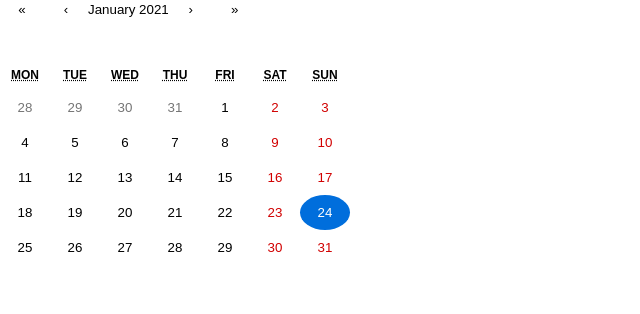
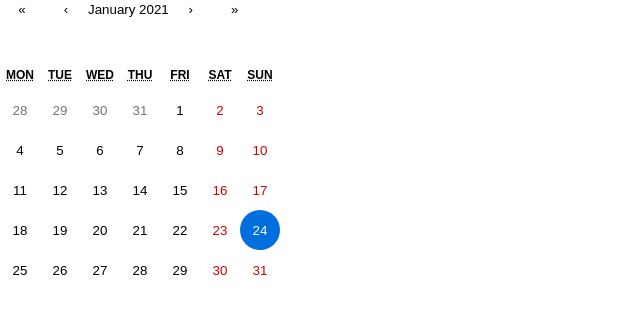
Before and after one commit to Raggii/Website-Test, a React (Create React App) app in the folder myapp/: page /dashboard/calend in a window 1280 px wide. Shown: the top 314 px of the page, without its empty margins (0-640 px from the left). Built offline with nearby package versions, Linux system fonts and the light colour scheme; a web font is replaced by a local one.

Commit message:
Calender has circle highlights

```diff
--- a/myapp/src/styles/dashboardStyles/calender.css
+++ b/myapp/src/styles/dashboardStyles/calender.css
@@ -1,5 +1,5 @@
 .react-calendar {
-  width: 350px;
+  width: 280px;
   max-width: 100%;
   background: white;
   border: 0px solid #a0a096;
@@ -80,8 +80,9 @@
 }
 .react-calendar__tile {
   max-width: 100%;
+  height: 100%;
   text-align: center;
-  padding: 0.75em 0.5em;
+  padding: 0.94em 0.75em;
   background: none;
 }
 .react-calendar__tile:disabled {
@@ -107,8 +108,8 @@
 }
 .react-calendar__tile--active {
   background: #006edc;
+  border-radius: 50%;
   color: white;
-  border-radius: 50%;
 }
 .react-calendar__tile--active:enabled:hover,
 .react-calendar__tile--active:enabled:focus {
```
